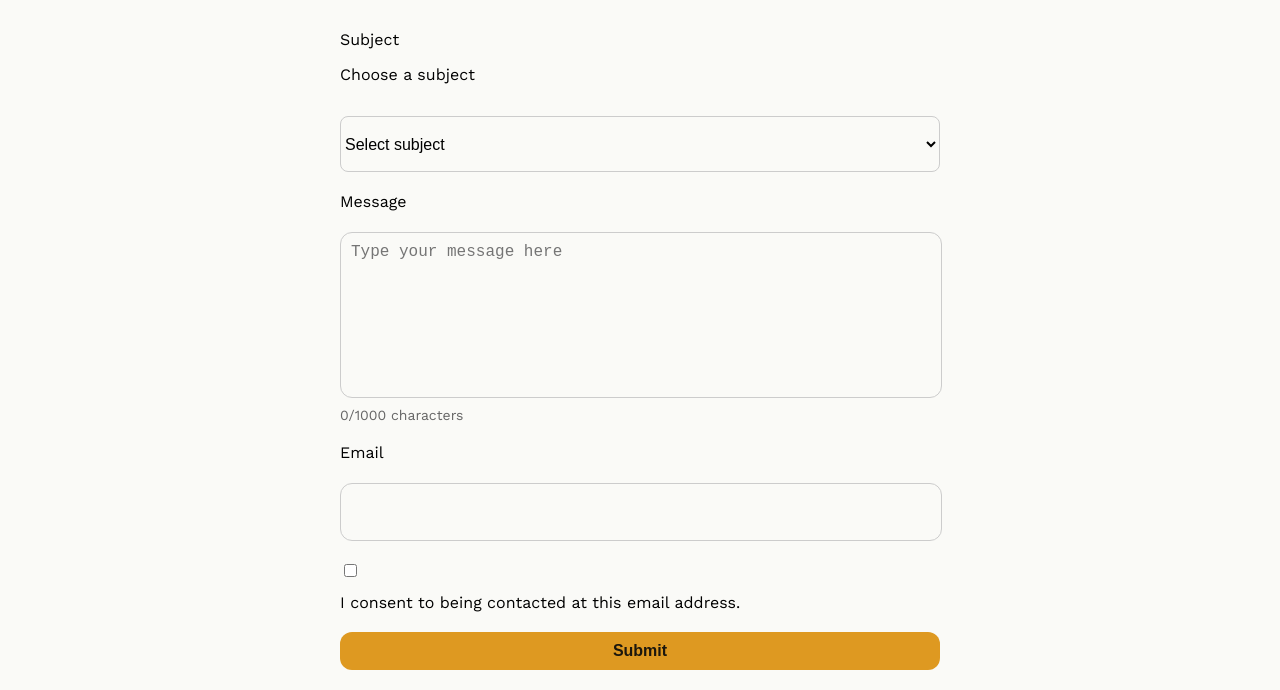
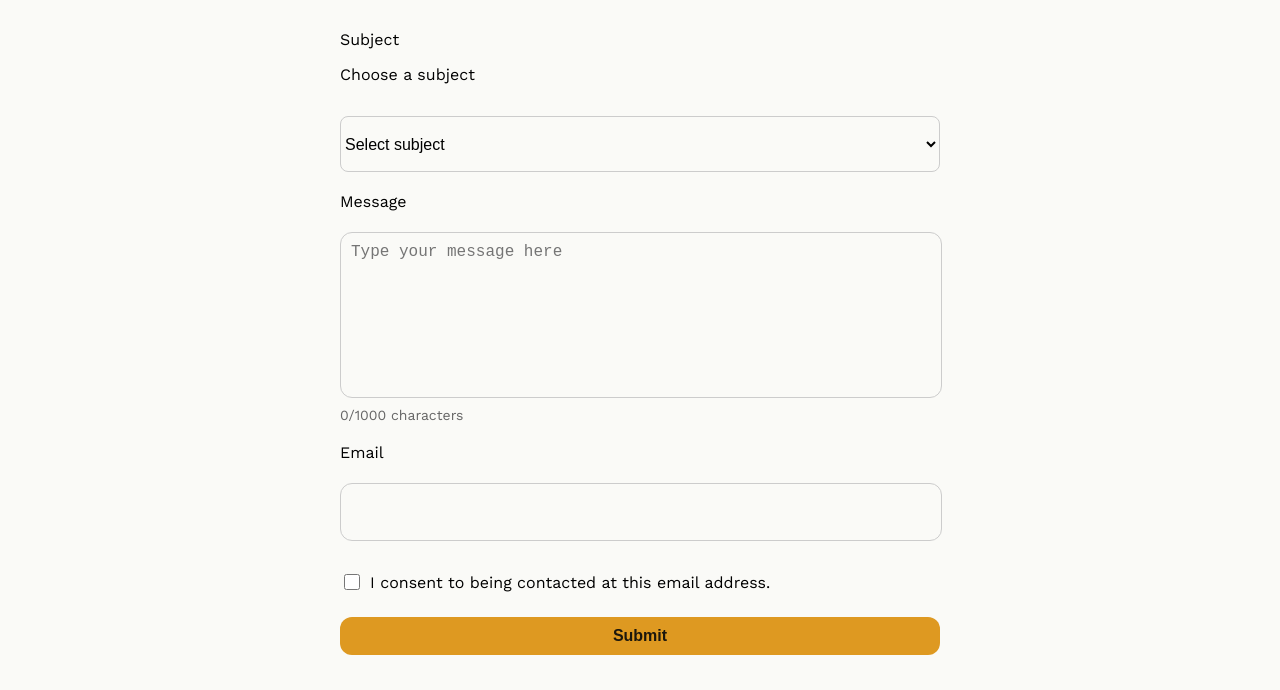
Before and after one commit to KiraOuO/Catalog, a plain HTML site: page pages/contact_us.html in a window 1280 px wide. Shown: the part 192-882 px from the top of the page. Drawn offline with nearby package versions, Linux system fonts and the light colour scheme.

Commit message:
check box

```diff
--- a/pages/contact_us.html
+++ b/pages/contact_us.html
@@ -51,8 +51,10 @@
                     <input type="email" id="email" maxlength="150" class="email">
                 </div>
                 <div class="form-group">
-                    <input type="checkbox" id="consent">
-                    <label class="checkbox-label" for="consent">I consent to being contacted at this email address.</label>
+                    <div class="checkbox-container">
+                        <input type="checkbox" id="consent">
+                        <label class="checkbox-label" for="consent">I consent to being contacted at this email address.</label>
+                    </div>
                 </div>
                 <button class="submit">Submit</button>
             </div>
```
